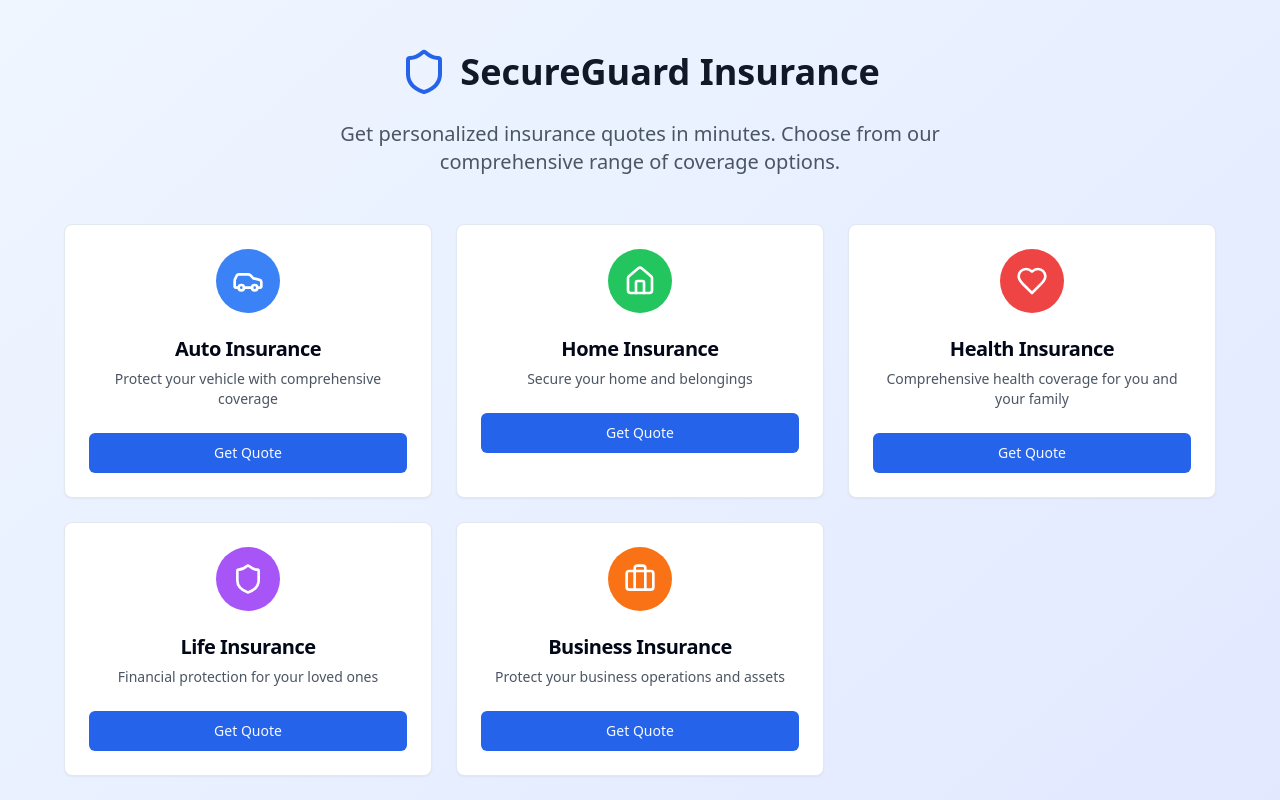
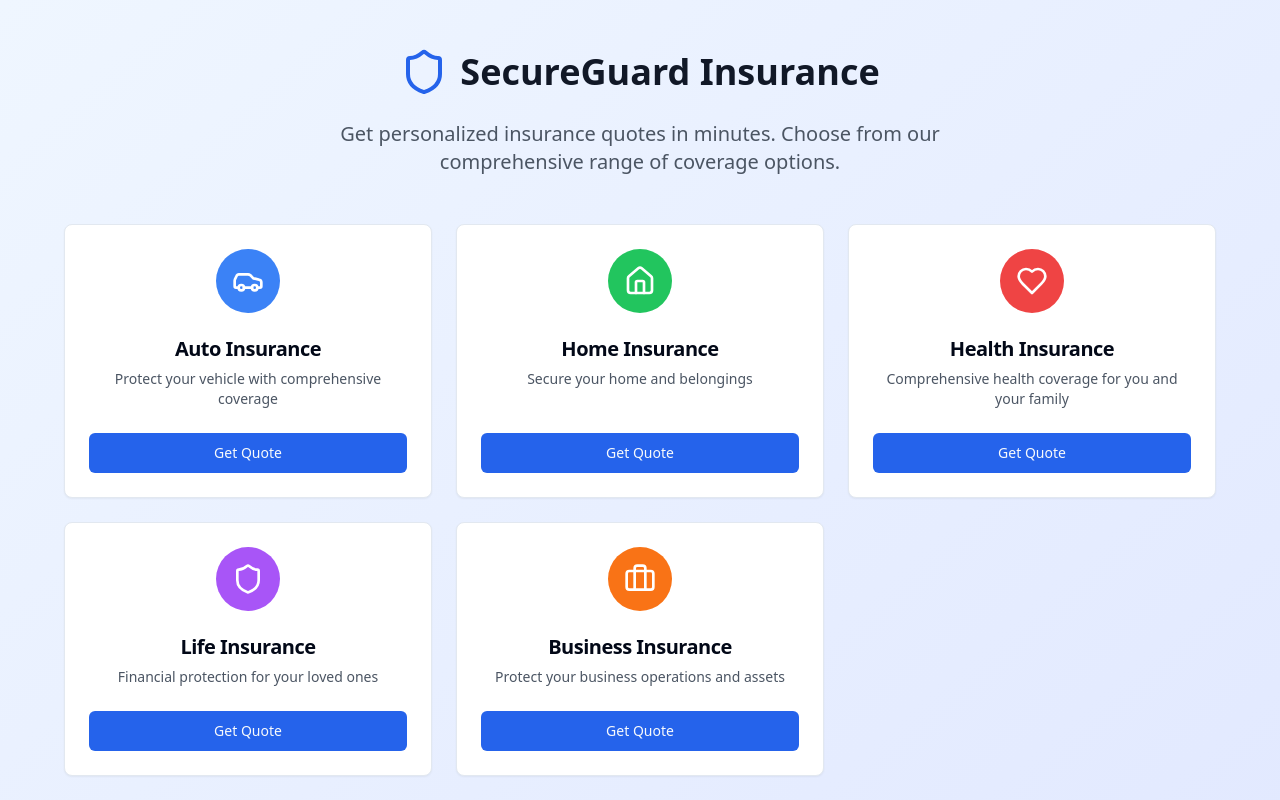
Before and after one commit to jithendran-design/policy-mods-demo-app, a React (Vite) app: page / in a window 1280 px wide. Shown: the top 800 px of the page. Built offline with nearby package versions, Linux system fonts and the light colour scheme.

Commit message:
Fix: Align home insurance card button
Align the "Get Quote" button on the home insurance card with the other cards on the index page.

```diff
--- a/src/pages/Index.tsx
+++ b/src/pages/Index.tsx
@@ -71,10 +71,10 @@ const Index = () => {
             return (
               <Card
                 key={insurance.id}
-                className="hover:shadow-lg transition-all duration-300 cursor-pointer group hover:scale-105"
+                className="hover:shadow-lg transition-all duration-300 cursor-pointer group hover:scale-105 flex flex-col h-full"
                 onClick={() => handleInsuranceSelect(insurance.id)}
               >
-                <CardHeader className="text-center">
+                <CardHeader className="text-center flex-grow">
                   <div className={`${insurance.color} w-16 h-16 rounded-full flex items-center justify-center mx-auto mb-4 group-hover:scale-110 transition-transform`}>
                     <IconComponent className="h-8 w-8 text-white" />
                   </div>
@@ -83,7 +83,7 @@ const Index = () => {
                     {insurance.description}
                   </CardDescription>
                 </CardHeader>
-                <CardContent>
+                <CardContent className="mt-auto">
                   <Button className="w-full bg-blue-600 hover:bg-blue-700">
                     Get Quote
                   </Button>
```
